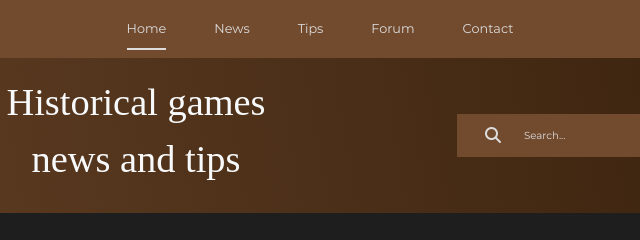
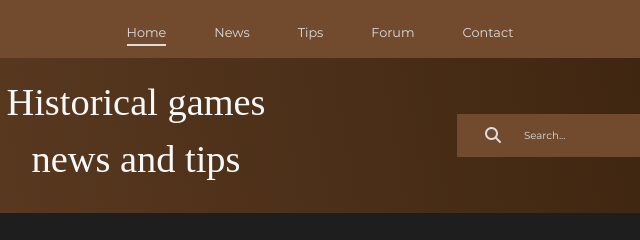
Before and after one commit to Xavier-lamy/landing-page, a plain HTML site: page index.html in a window 1280 px wide. Shown: the top 240 px of the page, 219-859 px from the left. Drawn offline with Linux system fonts and the light colour scheme; a web font is replaced by a local one.

Commit message:
Reduce nav links margin bottom

```diff
--- a/index.html
+++ b/index.html
@@ -13,11 +13,11 @@
             <nav class="navbar row">
                 <span class="navbarbrand col-2 order-lg-1 logo"><a href="#"><img src="assets/images/icons/logo-armet.svg" alt="Logo Armet" width="100" height="50"></a></span>
                 <ul class="navbar-nav flex-row justify-content-center col-lg-6 col-12 order-lg-2 order-3">
-                    <li class="nav-item px-4"><a href="#" class="nav-link active" aria-current="page">Home</a></li>
-                    <li class="nav-item px-4"><a href="#" class="nav-link">News</a></li>
-                    <li class="nav-item px-4"><a href="#" class="nav-link">Tips</a></li>
-                    <li class="nav-item px-4"><a href="#" class="nav-link">Forum</a></li>
-                    <li class="nav-item px-4 d-sm-block d-none"><a href="#" class="nav-link">Contact</a></li>
+                    <li class="nav-item px-4"><a href="#" class="nav-link pb-0 active" aria-current="page">Home</a></li>
+                    <li class="nav-item px-4"><a href="#" class="nav-link pb-0">News</a></li>
+                    <li class="nav-item px-4"><a href="#" class="nav-link pb-0">Tips</a></li>
+                    <li class="nav-item px-4"><a href="#" class="nav-link pb-0">Forum</a></li>
+                    <li class="nav-item px-4 d-sm-block d-none"><a href="#" class="nav-link pb-0">Contact</a></li>
                 </ul>
                 <ul class="navbar-nav flex-row justify-content-end col-4 login order-lg-3 order-2">
                     <li class="nav-item px-4"><a href="#" class="nav-link d-flex align-items-center" aria-label="Register"><i class="fas fa-user-plus fa-lg pe-2"></i><span class="d-none d-lg-block">Register</span></a></li>
```
